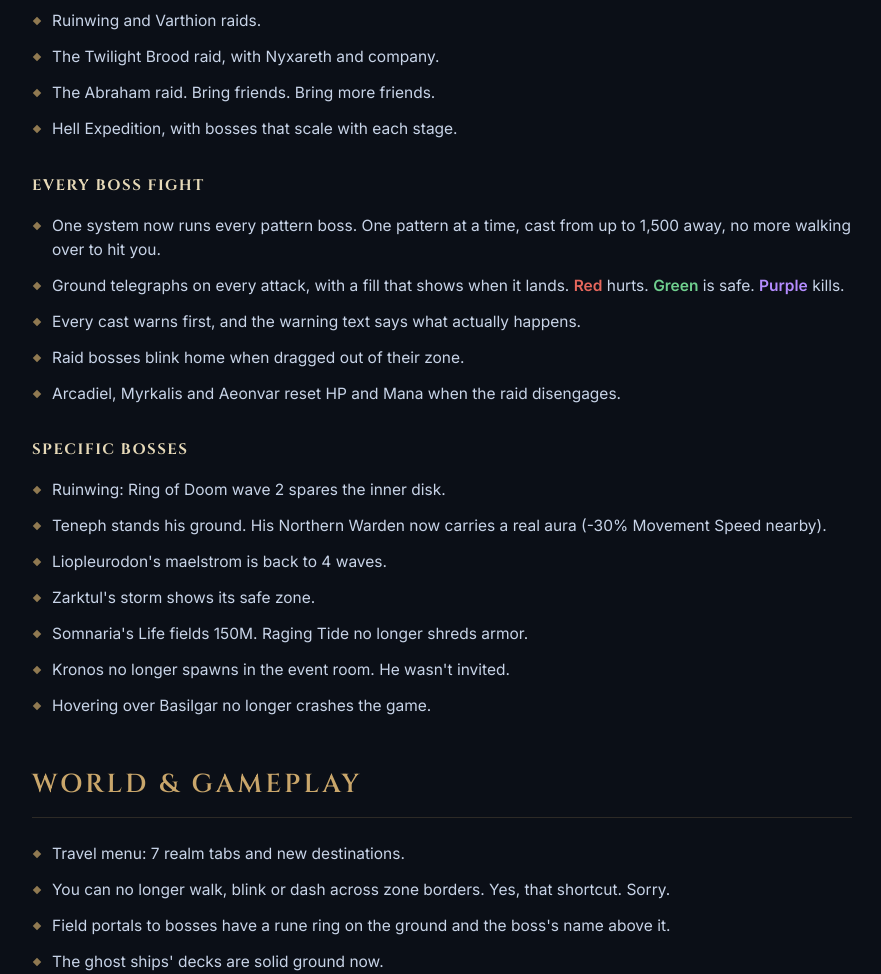
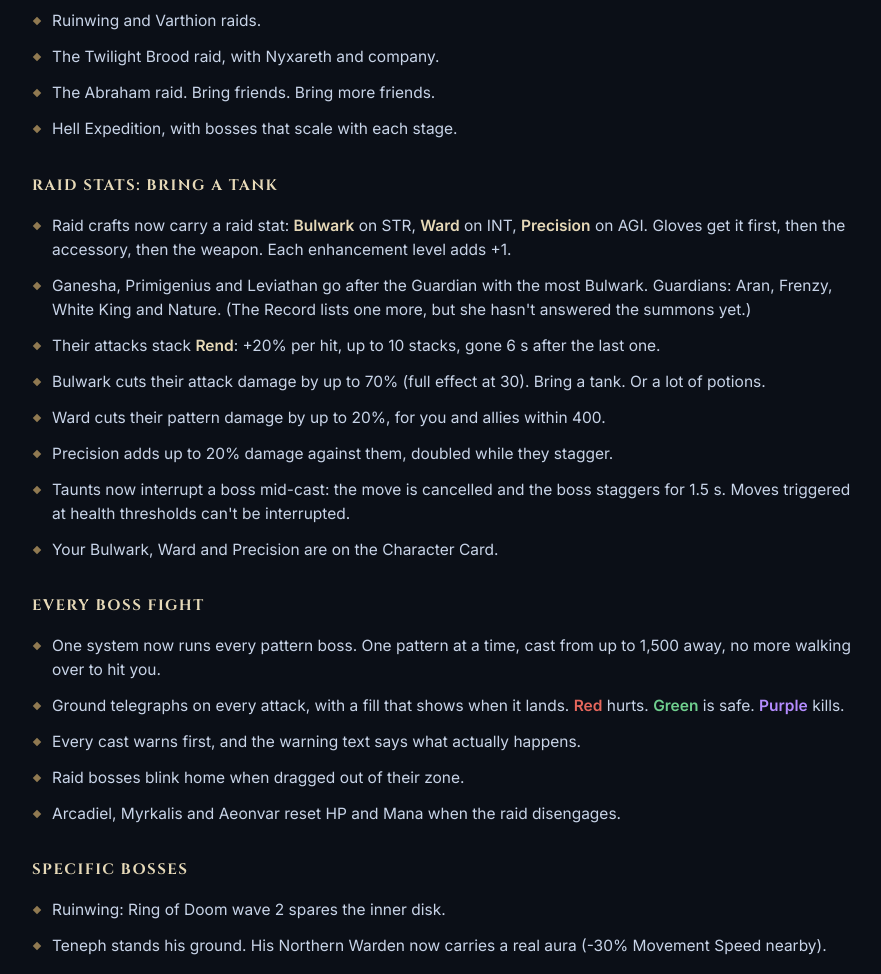
Before and after one commit to Echowrought/echowrought-site, a plain HTML site: page public/patch-notes/1-30/index.html in a window 1280 px wide. Shown: the part 5831-6805 px from the top of the page, without its empty margins (274-1155 px from the left). Drawn offline with nearby package versions, Linux system fonts and the light colour scheme.

Commit message:
Patch notes: raid stats (Bulwark, Ward, Precision), Guardians and taunts
Co-Authored-By: Claude Opus 5.5 <noreply@anthropic.com>
Claude-Session: https://claude.ai/code/session_01CMHuxuwzFYZ8WRh6xR6iqV

```diff
--- a/public/patch-notes/1-30/index.html
+++ b/public/patch-notes/1-30/index.html
@@ -387,6 +387,17 @@
           <li>The Abraham raid. Bring friends. Bring more friends.</li>
           <li>Hell Expedition, with bosses that scale with each stage.</li>
         </ul>
+        <h3 class="pn-sub">Raid stats: bring a tank</h3>
+        <ul class="pn-list">
+          <li>Raid crafts now carry a raid stat: <b>Bulwark</b> on STR, <b>Ward</b> on INT, <b>Precision</b> on AGI. Gloves get it first, then the accessory, then the weapon. Each enhancement level adds +1.</li>
+          <li>Ganesha, Primigenius and Leviathan go after the Guardian with the most Bulwark. Guardians: Aran, Frenzy, White King and Nature. (The Record lists one more, but she hasn't answered the summons yet.)</li>
+          <li>Their attacks stack <b>Rend</b>: +20% per hit, up to 10 stacks, gone 6 s after the last one.</li>
+          <li>Bulwark cuts their attack damage by up to 70% (full effect at 30). Bring a tank. Or a lot of potions.</li>
+          <li>Ward cuts their pattern damage by up to 20%, for you and allies within 400.</li>
+          <li>Precision adds up to 20% damage against them, doubled while they stagger.</li>
+          <li>Taunts now interrupt a boss mid-cast: the move is cancelled and the boss staggers for 1.5 s. Moves triggered at health thresholds can't be interrupted.</li>
+          <li>Your Bulwark, Ward and Precision are on the Character Card.</li>
+        </ul>
         <h3 class="pn-sub">Every boss fight</h3>
         <ul class="pn-list">
           <li>One system now runs every pattern boss. One pattern at a time, cast from up to 1,500 away, no more walking over to hit you.</li>
```
